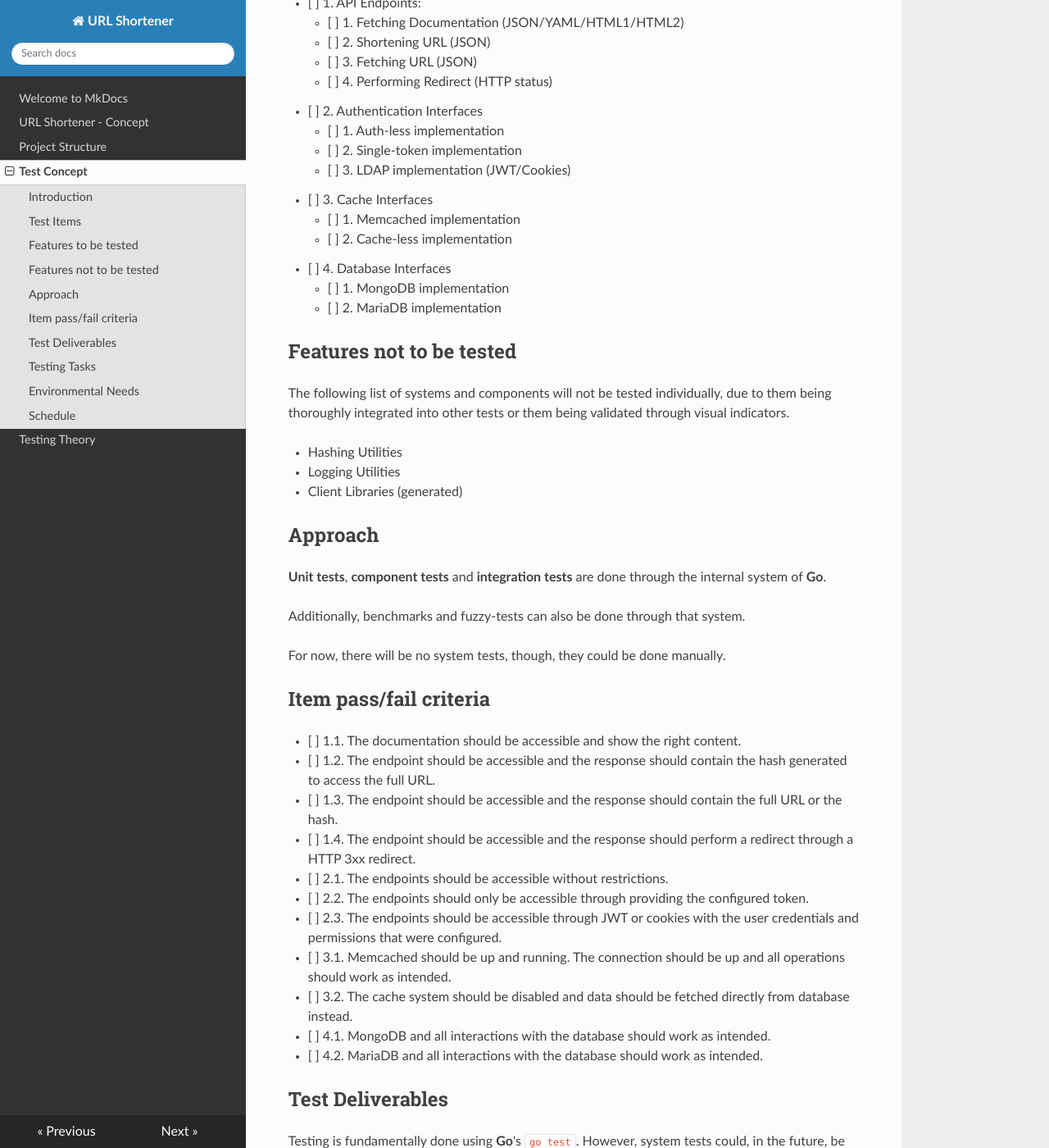
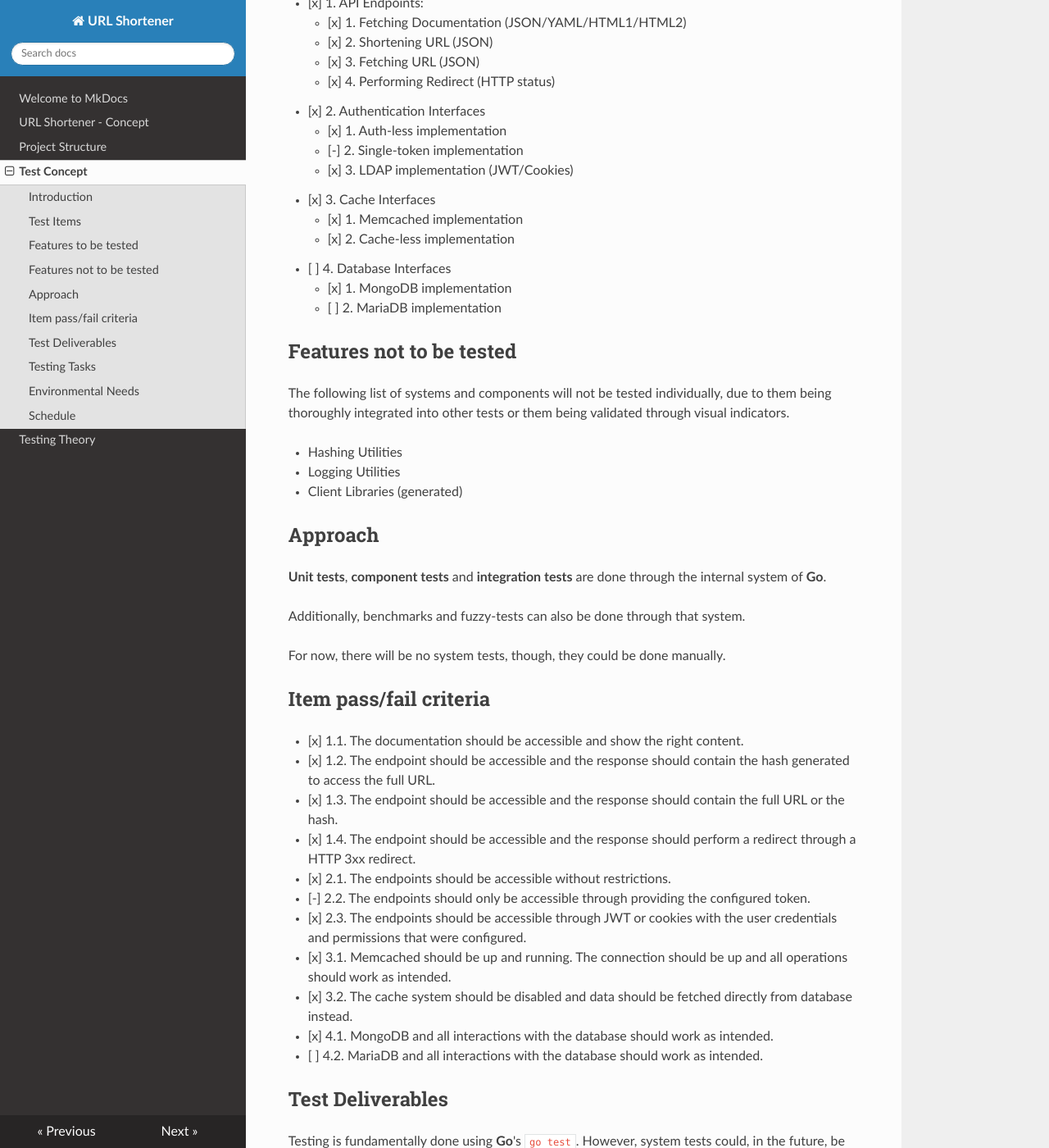
Before and after one commit to TimKral5/url_shortener, an MkDocs documentation site: the page built from docs/test-concept.md, in a window 1280 px wide and 1400 px high, scrolled down 648 px. Shown: the whole window at 82% size. Built offline with MkDocs 1.6.1, drawn with Linux system fonts in a browser that asks for light colours; nearby versions of some CDN libraries.

```diff
--- a/docs/test-concept.md
+++ b/docs/test-concept.md
@@ -22,20 +22,20 @@ access, redirect the user to the desired destination.
 
 ## Features to be tested
 
-- [ ] 1. API Endpoints:
-    - [ ] 1. Fetching Documentation (JSON/YAML/HTML1/HTML2)
-    - [ ] 2. Shortening URL (JSON)
-    - [ ] 3. Fetching URL (JSON)
-    - [ ] 4. Performing Redirect (HTTP status)
-- [ ] 2. Authentication Interfaces
-    - [ ] 1. Auth-less implementation
-    - [ ] 2. Single-token implementation
-    - [ ] 3. LDAP implementation (JWT/Cookies)
-- [ ] 3. Cache Interfaces
-    - [ ] 1. Memcached implementation
-    - [ ] 2. Cache-less implementation
+- [x] 1. API Endpoints:
+    - [x] 1. Fetching Documentation (JSON/YAML/HTML1/HTML2)
+    - [x] 2. Shortening URL (JSON)
+    - [x] 3. Fetching URL (JSON)
+    - [x] 4. Performing Redirect (HTTP status)
+- [x] 2. Authentication Interfaces
+    - [x] 1. Auth-less implementation
+    - [-] 2. Single-token implementation
+    - [x] 3. LDAP implementation (JWT/Cookies)
+- [x] 3. Cache Interfaces
+    - [x] 1. Memcached implementation
+    - [x] 2. Cache-less implementation
 - [ ] 4. Database Interfaces
-    - [ ] 1. MongoDB implementation
+    - [x] 1. MongoDB implementation
     - [ ] 2. MariaDB implementation
 
 ## Features not to be tested
@@ -61,27 +61,27 @@ manually.
 
 ## Item pass/fail criteria
 
-- [ ] 1.1. The documentation should be accessible and show the right
+- [x] 1.1. The documentation should be accessible and show the right
   content.
-- [ ] 1.2. The endpoint should be accessible and the response should
+- [x] 1.2. The endpoint should be accessible and the response should
   contain the hash generated to access the full URL.
-- [ ] 1.3. The endpoint should be accessible and the response should
+- [x] 1.3. The endpoint should be accessible and the response should
   contain the full URL or the hash.
-- [ ] 1.4. The endpoint should be accessible and the response should
+- [x] 1.4. The endpoint should be accessible and the response should
   perform a redirect through a HTTP 3xx redirect.
 
-- [ ] 2.1. The endpoints should be accessible without restrictions.
-- [ ] 2.2. The endpoints should only be accessible through providing
+- [x] 2.1. The endpoints should be accessible without restrictions.
+- [-] 2.2. The endpoints should only be accessible through providing
   the configured token.
-- [ ] 2.3. The endpoints should be accessible through JWT or cookies
+- [x] 2.3. The endpoints should be accessible through JWT or cookies
   with the user credentials and permissions that were configured.
 
-- [ ] 3.1. Memcached should be up and running. The connection should
+- [x] 3.1. Memcached should be up and running. The connection should
   be up and all operations should work as intended.
-- [ ] 3.2. The cache system should be disabled and data should be
+- [x] 3.2. The cache system should be disabled and data should be
   fetched directly from database instead.
 
-- [ ] 4.1. MongoDB and all interactions with the database should work
+- [x] 4.1. MongoDB and all interactions with the database should work
   as intended.
 - [ ] 4.2. MariaDB and all interactions with the database should work
   as intended.
```
